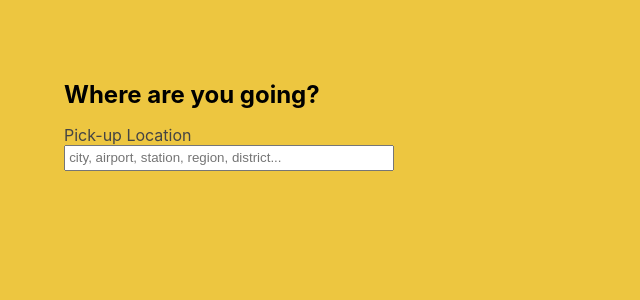
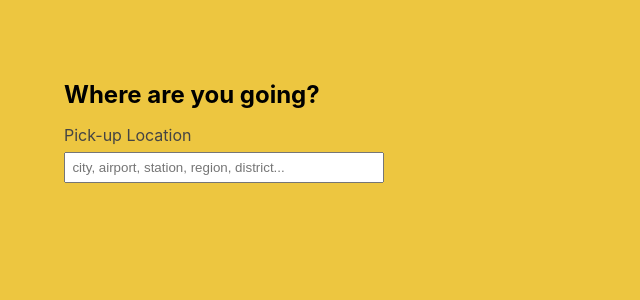
Before and after one commit to annas-abuhassan/search-widget, a React (Create React App) app: page / in a window 1280 px wide. Shown: the top 300 px of the page, without its empty margins (0-640 px from the left). Built offline with nearby package versions, Linux system fonts and the light colour scheme; the HTML template or start-up script is replaced by a standard one.

Commit message:
Updating css

```diff
--- a/src/Components/Result/Result.css
+++ b/src/Components/Result/Result.css
@@ -4,7 +4,6 @@
   display: grid;
   grid-template-columns: 2fr 8fr;
   width: 100%;
-  padding: 1%;
 }
 
 .result:hover {
--- a/src/Components/SearchForm/SearchForm.css
+++ b/src/Components/SearchForm/SearchForm.css
@@ -14,8 +14,10 @@ label {
 }
 
 input {
+  margin-top: 2%;
+  padding: 2%;
   width: 100%;
-  padding: 1%;
+  box-sizing: border-box;
 }
 
 .loading {
```
